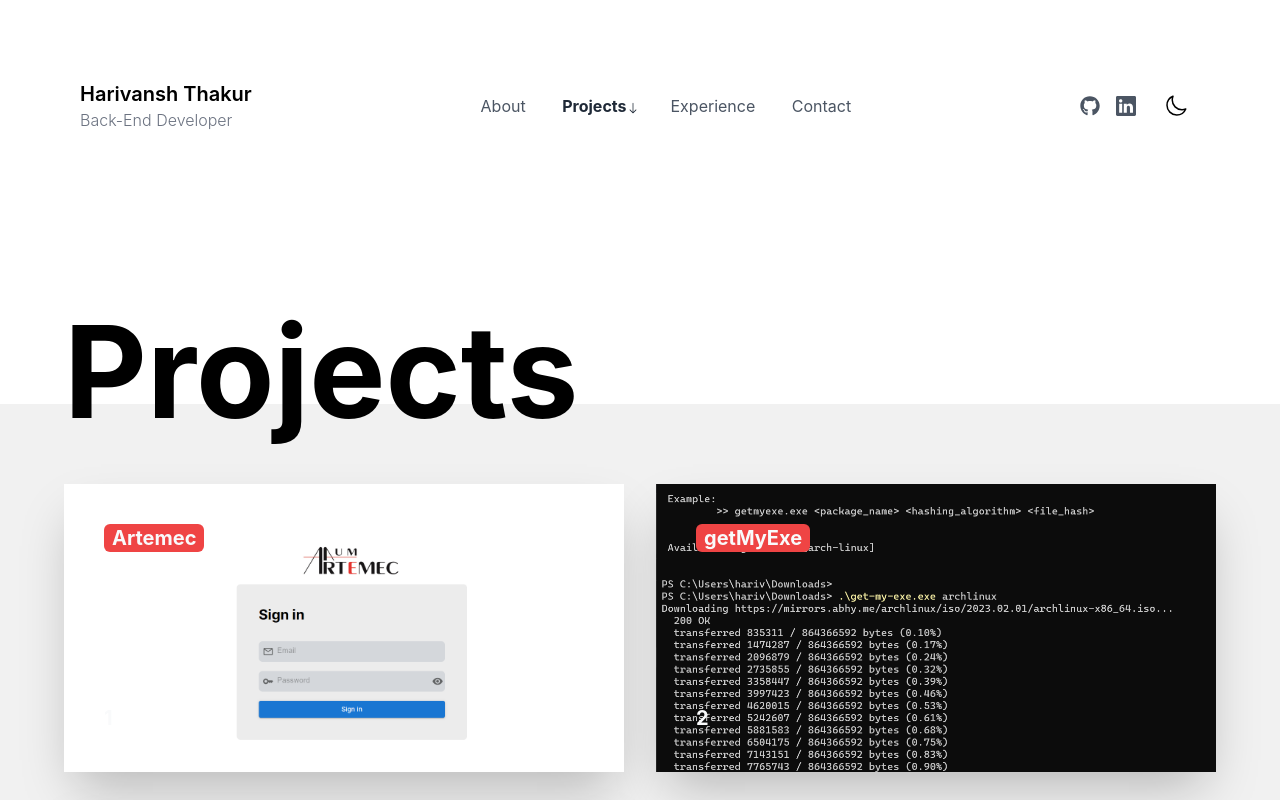
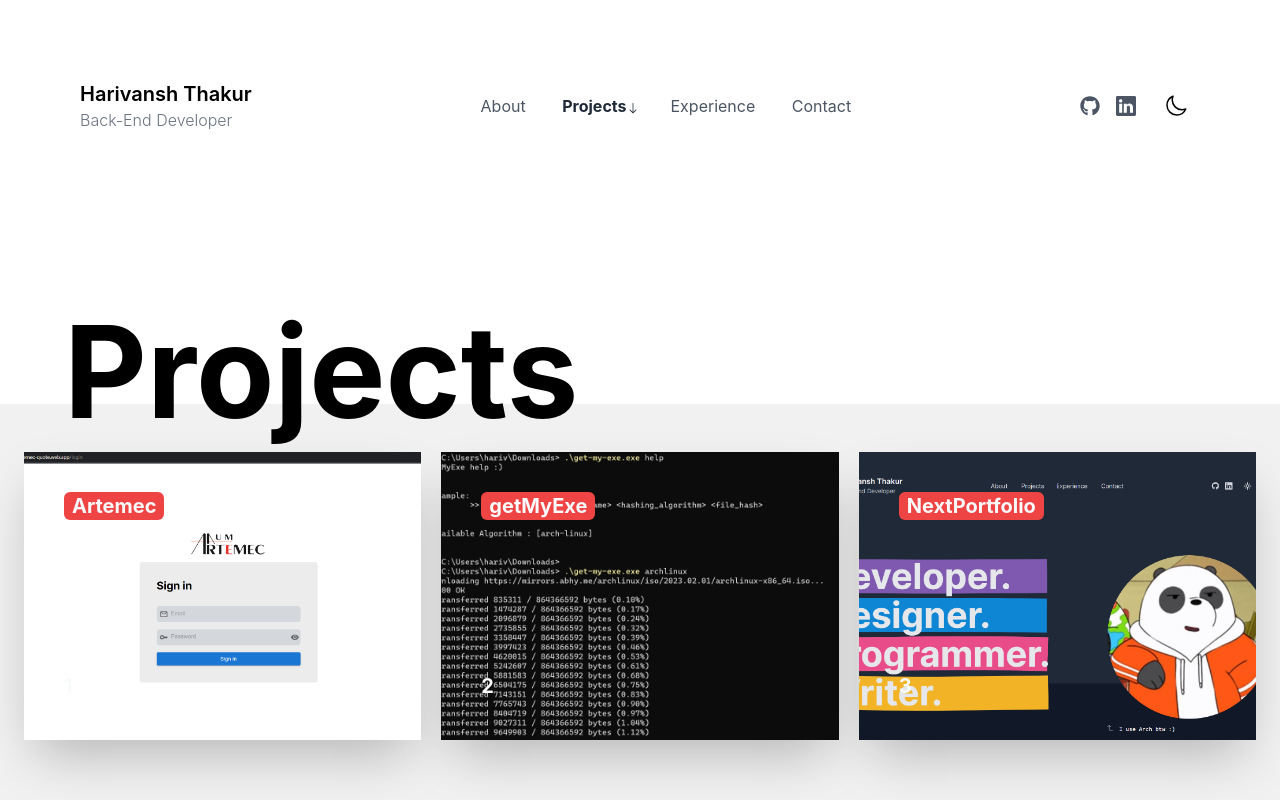
Before and after one commit to Harivansh-coder/Next-Portfolio, a Next.js app: page /projects in a window 1280 px wide. Shown: the top 800 px of the page. Built offline with nearby package versions, Linux system fonts and the light colour scheme.

Commit message:
fixed project page using grid ;)

```diff
--- a/components/Projects.tsx
+++ b/components/Projects.tsx
@@ -11,9 +11,10 @@ export default function Projects() {
         </h1>
       </div>
       {/* Grid starts here */}
-      <div className="bg-[#F1F1F1] dark:bg-gray-900">
-        <div className="max-w-6xl mx-auto grid grid-cols-1 md:grid-cols-2 gap-8 py-20 pb-40">
+      <div className="bg-[#F1F1F1] dark:bg-gray-900 h-full px-6 py-12 lg:flex lg:justify-center lg:items-center">
+        <div className="grid lg:grid-cols-3 gap-5">
           {userData.projects.map((proj, idx = 0) => (
+            <div className="w-full max-w-md mx-auto">
               <ProjectCard
                 title={proj.title}
                 link={proj.link}
@@ -21,6 +22,7 @@ export default function Projects() {
                 number={idx + 1}
                 key={`${idx + 1}`}
               />
+            </div>
           ))}
         </div>
       </div>
@@ -48,7 +50,7 @@ const ProjectCard = ({
             alt="portfolio"
             width={500}
             height={500}
-            className="transform hover:scale-125 transition duration-2000 ease-out object-cover h-full w-full"
+            className="transform hover:scale-125 transition duration-2000 ease-out object-cover h-full w-full "
           />
         </div>
         <h1 className="absolute top-10 left-10 text-gray-50 font-bold text-xl bg-red-500 rounded-md px-2">
```
Lines whose indentation alone changed are shown as unchanged.
